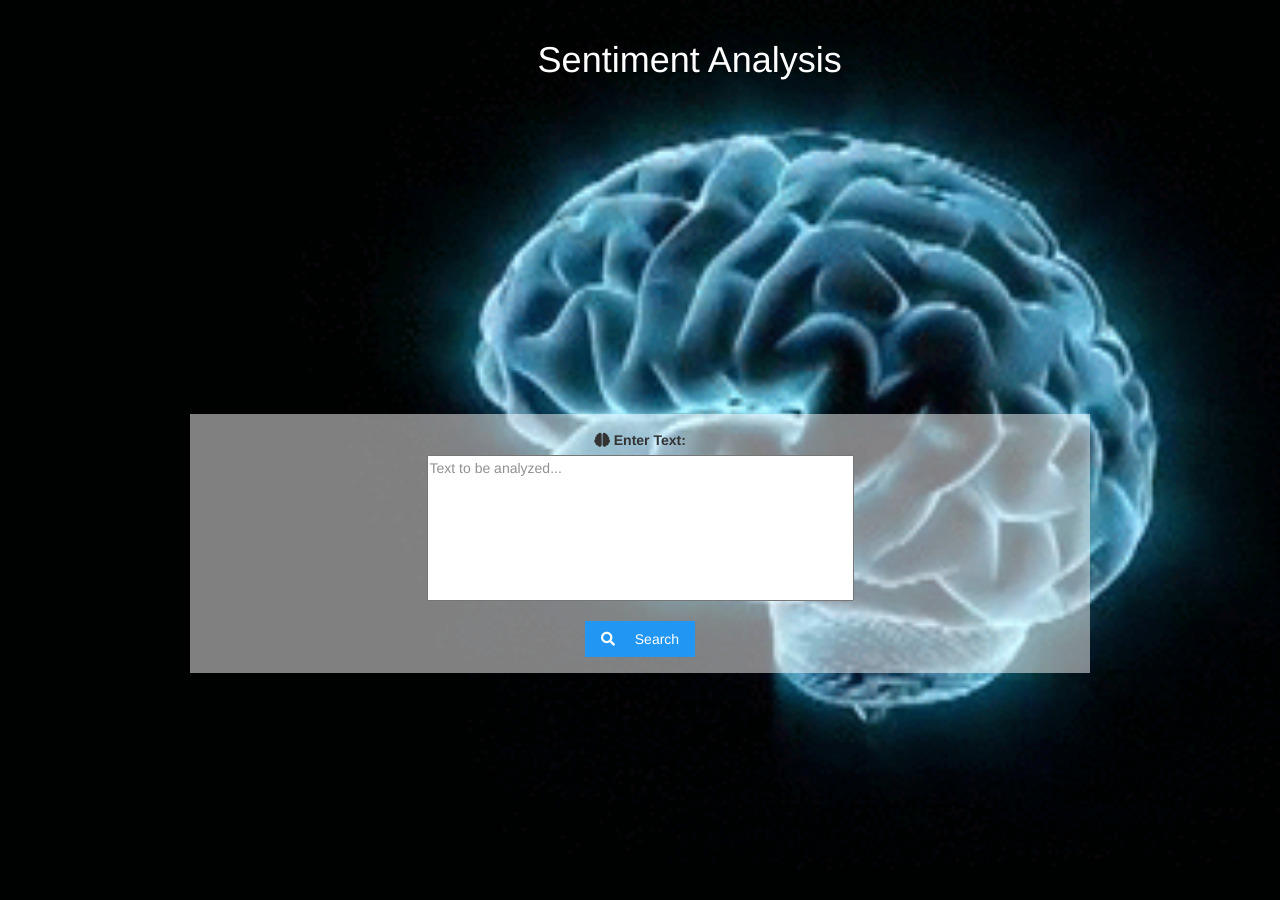
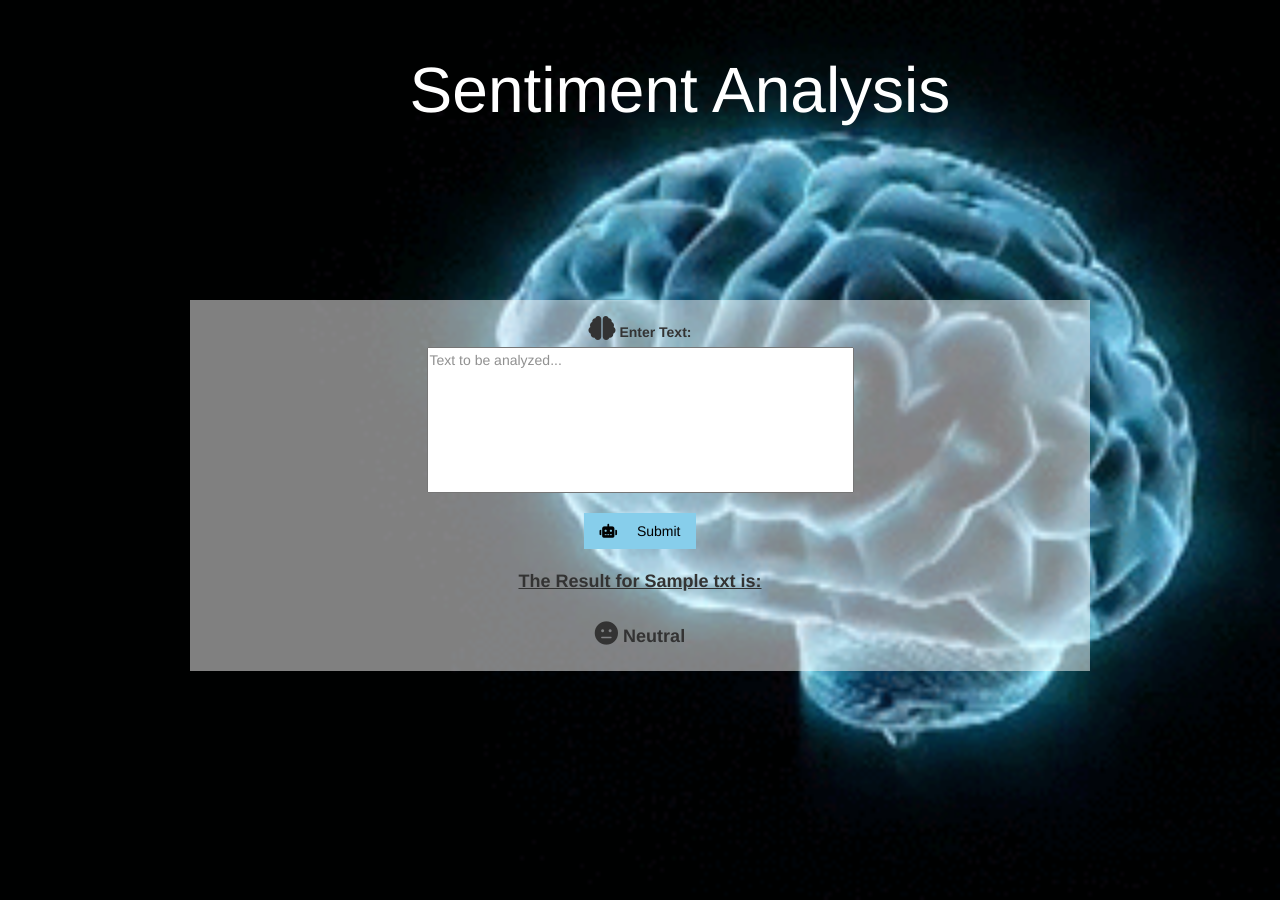
Before and after one commit to spear97/Sentiment-Analysis-Django, a Django app: template sentimentanalysis/app/templates/index.html in a window 1280 px wide. Before the commit the page ends 803 px from the top, so only its background shows below. Run offline with Django 5.2, Linux system fonts and the light colour scheme; the template is opened without the code that fills it: most values are stand-ins (such as "Sample title", 1, 10 or a date in 2020); some libraries are stand-ins or nearby versions.

Commit message:
Implemented Roberta Model
Implemented Roberta Model that will be used for Sentiment Analysis for the Application

```diff
--- a/sentimentanalysis/app/templates/index.html
+++ b/sentimentanalysis/app/templates/index.html
@@ -41,27 +41,41 @@
 {% endblock %}
 
 {% block content %}
-<div style="transform: translate(42%, 50%); color: white;">
-    <h1>Sentiment Analysis</h1>
+<div style="transform: translate(32%, 50%); color: white;">
+    <h1 style='font-size:64px;'>Sentiment Analysis</h1>
 </div>
-<div class="w3-display-container w3-content header-background" style="max-width:900px; transform: translate(0%, 43%)">
+<div class="w3-display-container w3-content header-background" style="max-width:900px; transform: translate(0%, 25%)">
     <div class="w3-container w3-padding-16" style="background-color: rgba(255, 255, 255, 0.5);">
-        <form action="" method="post">
+        <form action="{% url 'sentiment_analysis' %}" method="post">
             {% csrf_token %}
             <div style="display: flex; justify-content: center;">
-                <label><i class="fas fa-brain"></i> Enter Text: </label>
+                <label><i class="fas fa-brain" style='font-size:24px;'></i> Enter Text: </label>
             </div>
             <div style="display: flex; justify-content: center;">
-                <textarea rows="7" cols="50" placeholder="Text to be analyzed..." style="resize: none;"></textarea>
+                <textarea rows="7" cols="50" placeholder="Text to be analyzed..." style="resize: none;" name="txt"></textarea>
             </div>
             <br>
             <div style="display: flex; justify-content: center;">
-                <button class="w3-button w3-blue" type="submit"><i class="fa fa-search w3-margin-right"></i> Search</button>
+                <button class="w3-button w3-light-blue" type="submit"><i class="fas fa-robot w3-margin-right"></i> Submit</button>
             </div>
-            {% if results %}
+            {% if txt%}
             <br>
             <div style="display: flex; justify-content: center;">
-                <label><i class="fa fa-money"></i> Monthly Minimum</label>
+                <b style='font-size:18px;'><u> The Result for {{txt}} is: </u><b>
+            </diV>
+            <br>
+            {% endif %}
+            {% if neg > neu and neg > pos %}
+            <div style="display: flex; justify-content: center;">
+                <label><i class='fas fa-angry' style='font-size:24px;'></i> Negative</label>
+            </div>
+            {% elif pos > neu and pos > neg %}
+            <div style="display: flex; justify-content: center;">
+                <label><i class='fas fa-grin-alt' style='font-size:24px;'></i> Postive</label>
+            </div>
+            {% else %}
+            <div style="display: flex; justify-content: center;">
+                <label><i class='fas fa-meh' style='font-size:24px;'></i> Neutral</label>
             </div>
             {% endif %}
         </form>
--- a/sentimentanalysis/sentimentanalysis/settings.py
+++ b/sentimentanalysis/sentimentanalysis/settings.py
@@ -14,7 +14,6 @@ from pathlib import Path
 
 # Build paths inside the project like this: BASE_DIR / 'subdir'.
 BASE_DIR = Path(__file__).resolve().parent.parent
-
 
 # Quick-start development settings - unsuitable for production
 # See https://docs.djangoproject.com/en/5.0/howto/deployment/checklist/
@@ -37,6 +36,7 @@ INSTALLED_APPS = [
     'django.contrib.sessions',
     'django.contrib.messages',
     'django.contrib.staticfiles',
+    'app'
 ]
 
 MIDDLEWARE = [
--- a/sentimentanalysis/sentimentanalysis/urls.py
+++ b/sentimentanalysis/sentimentanalysis/urls.py
@@ -20,5 +20,6 @@ import app.views as views
 
 urlpatterns = [
     path('admin/', admin.site.urls),
-    path('', views.index, name='index')
+    path('', views.index, name='index'),
+    path('sentiment_analysis/', views.sentiment_analysis, name='sentiment_analysis')
 ]
```
Also changed, not shown: sentimentanalysis/app/views.py (+29 -0 lines), sentimentanalysis/app/migrations/0001_initial.py (added), sentimentanalysis/app/migrations/0002_delete_sentimentanalysisresult.py (added), sentimentanalysis/app/migrations/0003_initial.py (added), sentimentanalysis/app/migrations/0004_sentimentanalysisresult.py (added), sentimentanalysis/app/migrations/0005_delete_sentimentanalysisresult_delete_textdata.py (added), sentimentanalysis/app/migrations/0006_initial.py (added), sentimentanalysis/app/migrations/0007_delete_negativekey_delete_positivekey.py (added), sentimentanalysis/app/models.py (line endings or trailing spaces).
